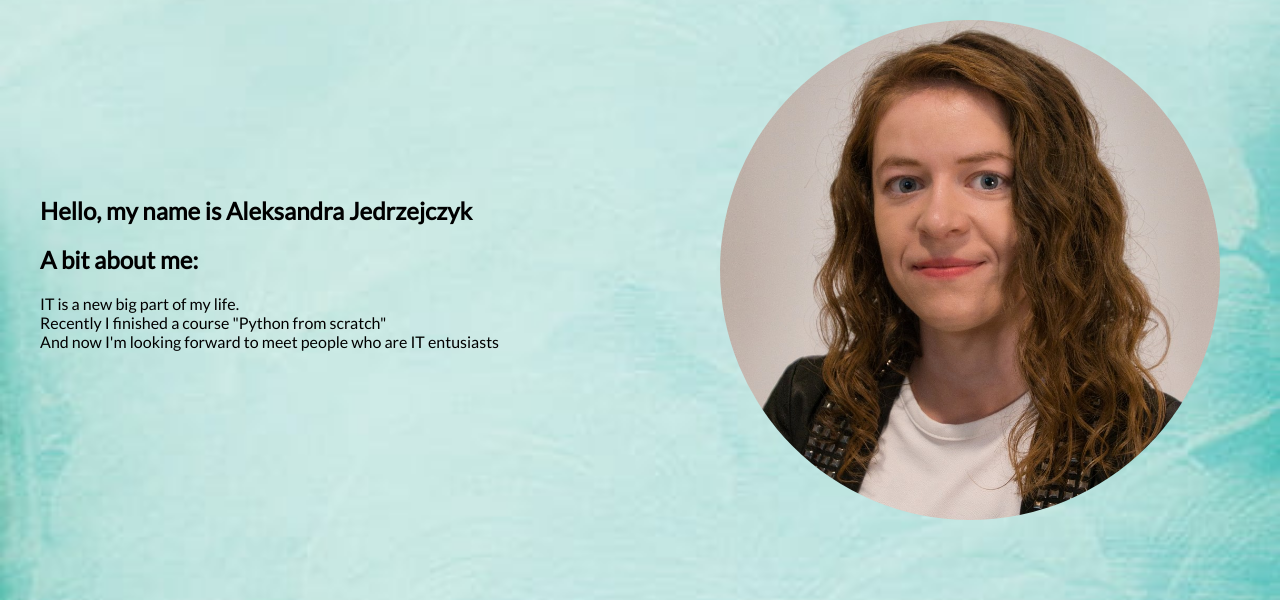
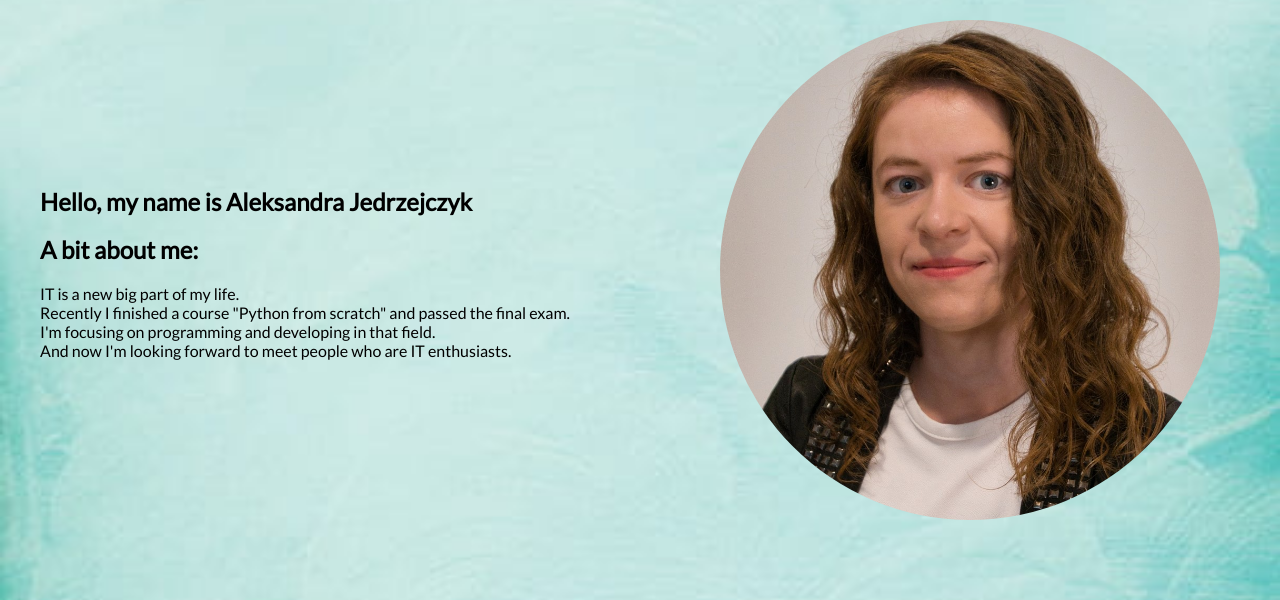
Before and after one commit to OlaJedrzejczyk/portfolio, a Django app: page / in a window 1280 px wide. Shown: the part 139-739 px from the top of the page. Run offline with Django 4.2, Linux system fonts and the light colour scheme.

Commit message:
saving changes

```diff
--- a/portfolio_app/templates/home.html
+++ b/portfolio_app/templates/home.html
@@ -18,9 +18,11 @@
             <h2>Hello, my name is Aleksandra Jedrzejczyk</h2>
             <h1>A bit about me:</h1>
             <p>
-                IT is a new big part of my life. <br>
-                Recently I finished a course "Python from scratch" <br>
-                And now I'm looking forward to meet people who are IT entusiasts
+                IT is a new big part of my life.  <br>
+                Recently I finished a course "Python from scratch"
+                and passed the final exam. <br>
+                I'm focusing on programming and developing in that field.<br>
+                And now I'm looking forward to meet people who are IT enthusiasts.
             </p>
         </div>
 
```
Also changed, not shown: db.sqlite3, 2 other files.
